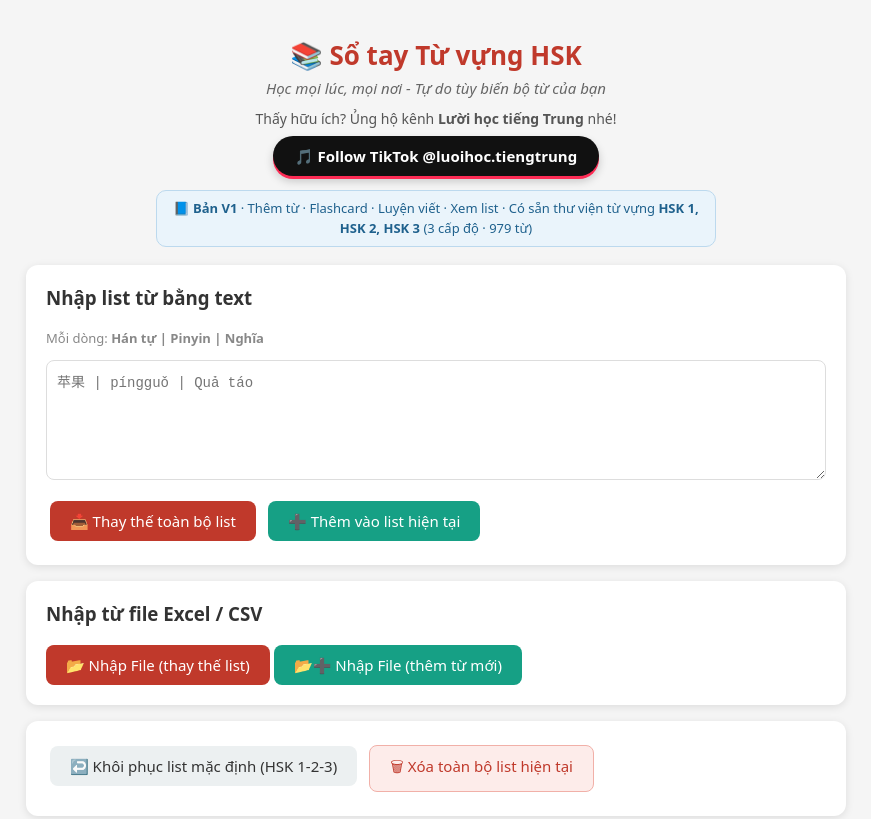
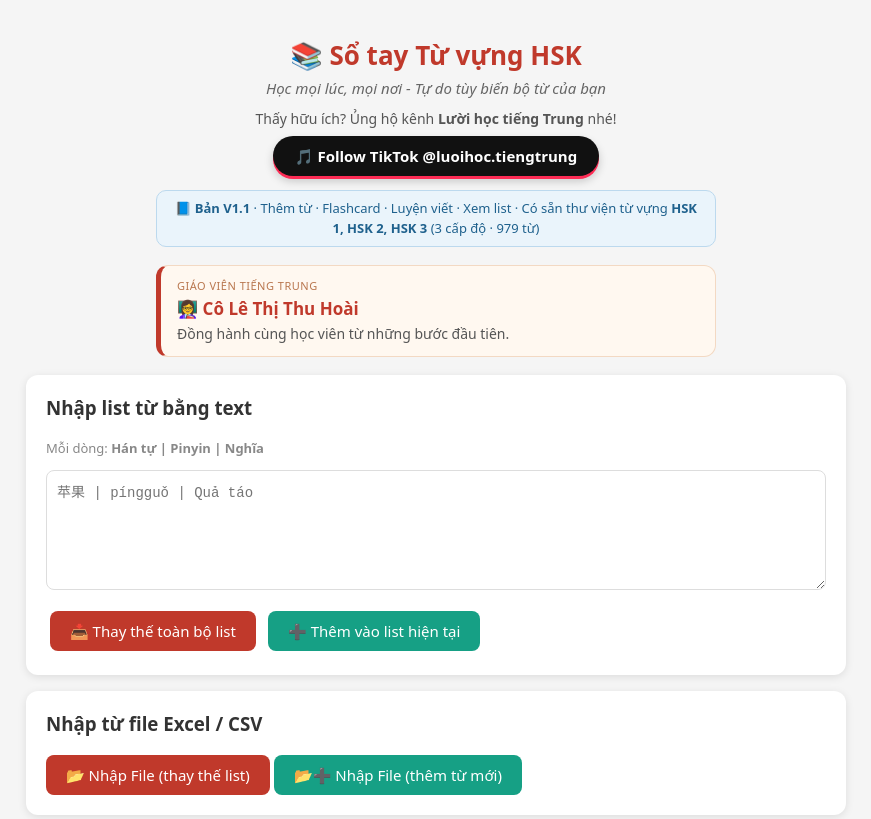
Before and after one commit to akaydang136-art/hoc_tu_vung, a plain HTML site: page hoc_tu_vung_V1.html in a window 1280 px wide. Shown: the top 819 px of the page, without its empty margins (204-1075 px from the left). Drawn offline with Linux system fonts and the light colour scheme.

Commit message:
Update hoc_tu_vung_V1.html

```diff
--- a/hoc_tu_vung_V1.html
+++ b/hoc_tu_vung_V1.html
@@ -11,7 +11,7 @@
 //    (kể cả khi trình duyệt/Zalo đang giữ bản cũ trong bộ nhớ đệm).
 //  • Dòng APP_VERSION phải nằm ở ĐẦU file: app chỉ đọc phần đầu file để kiểm tra.
 // =====================================================================
-var APP_VERSION = '1';
+var APP_VERSION = '1.1';
 (function () {
   if (location.protocol !== 'http:' && location.protocol !== 'https:') return;   // mở trực tiếp từ file thì bỏ qua
   if (typeof fetch !== 'function') return;
@@ -217,6 +217,10 @@ gtag('config', 'G-1PEX54PNR4', { app_version: 'V1' });
     .question .prompt { font-size: 32px; flex-direction: column; gap: 6px; }
     .type-box { flex-direction: column; }
   }
+  .teacher-card { max-width: 560px; margin: 0 auto 18px auto; padding: 12px 16px; background: #fff8f0; border: 1px solid #f3d9c3; border-left: 5px solid #c0392b; border-radius: 12px; text-align: left; }
+  .teacher-card .tc-label { font-size: 11px; letter-spacing: .5px; text-transform: uppercase; color: #b9774f; margin-bottom: 4px; }
+  .teacher-card .tc-name { font-size: 17px; font-weight: bold; color: #c0392b; margin-bottom: 3px; }
+  .teacher-card .tc-desc { font-size: 14px; color: #555; line-height: 1.5; margin: 0; }
   .promo-line { text-align: center; font-size: 14px; color: #555; margin: -14px 0 22px 0; }
   .follow-btn { display: inline-block; margin-top: 8px; padding: 10px 22px; border-radius: 999px; background: #111; color: #fff !important; font-weight: bold; font-size: 15px; text-decoration: none; box-shadow: 0 3px 0 #fe2c55, 0 5px 10px rgba(0,0,0,.2); }
   .follow-btn:hover { background: #fe2c55; box-shadow: 0 3px 0 #111, 0 5px 10px rgba(0,0,0,.2); }
@@ -230,6 +234,11 @@ gtag('config', 'G-1PEX54PNR4', { app_version: 'V1' });
 <div class="subtitle">Học mọi lúc, mọi nơi - Tự do tùy biến bộ từ của bạn</div>
 <div class="promo-line">Thấy hữu ích? Ủng hộ kênh <b>Lười học tiếng Trung</b> nhé!<br><a class="follow-btn" href="https://www.tiktok.com/@luoihoc.tiengtrung" target="_blank" rel="noopener">🎵 Follow TikTok @luoihoc.tiengtrung</a></div>
 <div class="course-badge">📘 <b>Bản V<span id="appVer"></span></b> · Thêm từ · Flashcard · Luyện viết · Xem list · Có sẵn thư viện từ vựng <b>HSK 1, HSK 2, HSK 3</b> (<span id="courseInfo"></span>)</div>
+<div class="teacher-card">
+  <div class="tc-label">Giáo viên tiếng Trung</div>
+  <div class="tc-name">👩‍🏫 Cô Lê Thị Thu Hoài</div>
+  <p class="tc-desc">Đồng hành cùng học viên từ những bước đầu tiên.</p>
+</div>
 
 <!-- ========== TAB NHẬP ========== -->
 <div id="tab-input">
```
